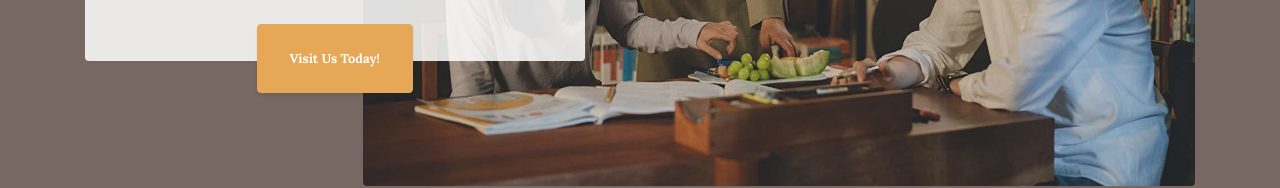
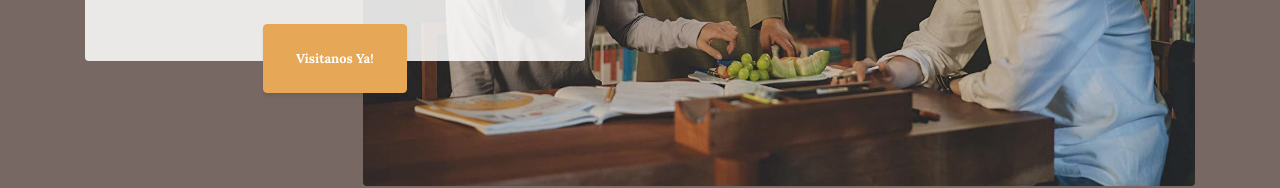
Before and after one commit to EuruS2001/home, a website: page index.html in a window 1280 px wide. Shown: the part 761-949 px from the top of the page. Drawn offline with Linux system fonts and the light colour scheme.

Commit message:
Update index.html

```diff
--- a/index.html
+++ b/index.html
@@ -69,7 +69,7 @@
           <p class="mb-3">Si ere vegetariano o quizás recién estas iniciando este nuevo estilo de vida ven aquí encontraras los mejores platos tanto vegetarianos y veganos para que puedas disfrutar
           </p>
           <div class="intro-button mx-auto">
-            <a class="btn btn-primary btn-xl"href="#">Visit Us Today!</a>
+            <a class="btn btn-primary btn-xl"href="#">Visitanos Ya!</a>
           </div>
         </div>
       </div>
```
